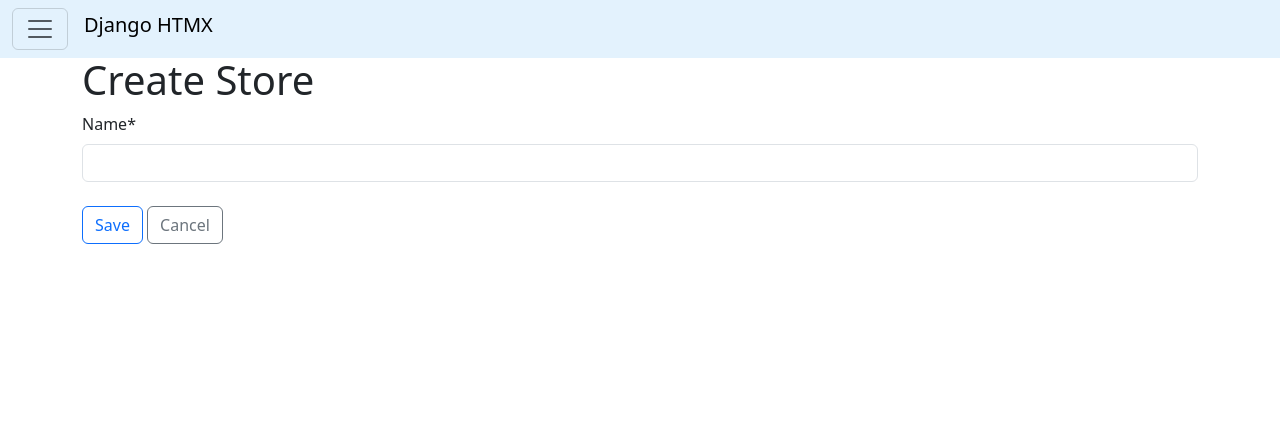
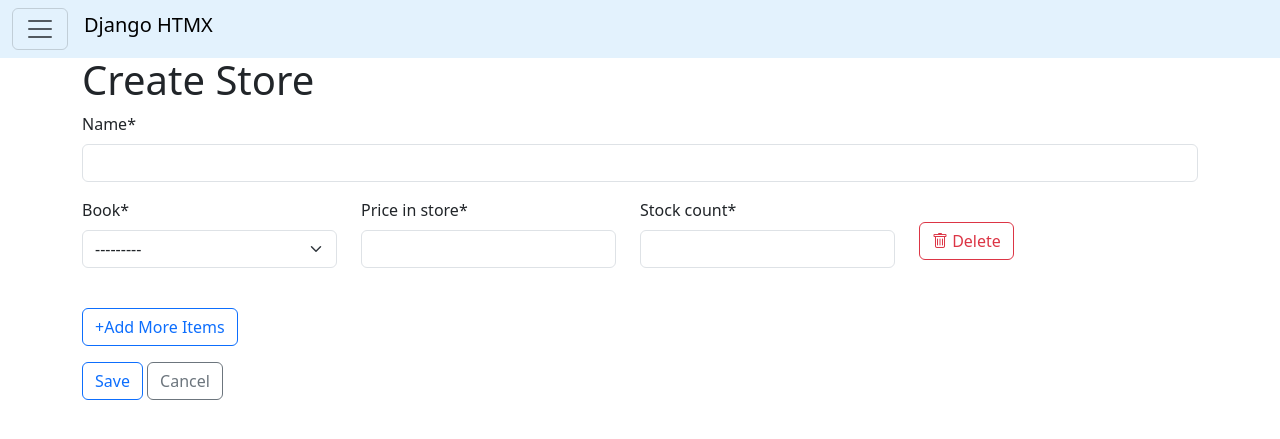
Before and after one commit to bhautik-jivani/django-htmx-project, a Django app: page /store/create/ in a window 1280 px wide. Shown: the top 439 px of the page. Run offline with Django 5.2, Linux system fonts and the light colour scheme; tables that the repository leaves empty hold one stand-in row (values such as "Sample post"); some libraries are stand-ins or nearby versions.

Commit message:
Added inline formset for store and add more items added in store for Books and pending to work on remove books

```diff
--- a/myapp/forms/store.py
+++ b/myapp/forms/store.py
@@ -4,10 +4,10 @@
 
 # crispy forms imports
 from crispy_forms.helper import FormHelper
-from crispy_forms.layout import Layout, Field, Div, HTML
+from crispy_forms.layout import Layout, Field, Div, HTML, Row, Column
 
 # project imports
-from myapp.models import Store, Book, Person, Publisher
+from myapp.models import Store, StoreBook, Book, Person, Publisher
 
 # project forms imports
 from myapp.forms.person import PersonForm
@@ -19,3 +19,30 @@
     class Meta:
         model = Store
         fields = ['id', 'name']
+
+
+class StoreBookForm(forms.ModelForm):
+    class Meta:
+        model = StoreBook
+        fields = ['id', 'store', 'book', 'price_in_store', 'stock_count']
+
+    def __init__(self, *args, **kwargs):
+        super().__init__(*args, **kwargs)
+        self.helper = FormHelper()
+        self.helper.layout = Layout(
+            Row(
+                Column('book', css_class='col-md-3'),
+                Column('price_in_store', css_class='col-md-3'),
+                Column('stock_count', css_class='col-md-3'),
+            )
+        )
+
+
+
+StoreBookFormSet = inlineformset_factory(
+    Store,
+    StoreBook,
+    form=StoreBookForm,
+    extra=1,
+    can_delete=True,
+)
--- a/myapp/models.py
+++ b/myapp/models.py
@@ -45,6 +45,9 @@
     # Many-to-many relationship with a through model for roles
     persons = models.ManyToManyField(Person)
 
+    def __str__(self):
+        return f"{self.name} ({self.pages} pages) - {self.rating} rating"
+
 
 # class BookPersonRole(models.Model):
 #     book = models.ForeignKey(Book, on_delete=models.CASCADE)
--- a/myapp/urls.py
+++ b/myapp/urls.py
@@ -24,6 +24,7 @@
 htmx_urlpatterns = [
     path('book/create/add-person/', views.AddPersonFormView.as_view(), name='add_person_form_view'),
     path('book/create/add-publisher/', views.AddPublisherFormView.as_view(), name='add_publisher_form_view'),
+    path('store/add-book/', views.AddBookFormView.as_view(), name='add_book_form_view'),
 ]
 
 urlpatterns += htmx_urlpatterns
--- a/myapp/views/store.py
+++ b/myapp/views/store.py
@@ -6,7 +6,7 @@
 from django.http import HttpResponseForbidden, HttpResponse
 
 # project imports
-from myapp.forms import StoreForm, BookForm, PersonForm, PublisherForm
+from myapp.forms import StoreForm, StoreBookFormSet, BookForm, PersonForm, PublisherForm
 from myapp.models import Book, Person, Publisher, Store
 
 
@@ -23,7 +23,6 @@
 class StoreCreateView(CreateView):
     model = Store
     form_class = StoreForm
-    # fields = ['first_name', 'last_name']
     template_name = 'myapp/store/create_form.html'
     success_url = reverse_lazy('myapp:store_list_view')
 
@@ -33,19 +32,25 @@
     #         return super().dispatch(request, *args, **kwargs)
     #     return HttpResponseForbidden("<h1>Access Denied</h1>")
 
+    def get_context_data(self, **kwargs):
+        context = super().get_context_data(**kwargs)
+        if self.request.POST:
+            context['formset'] = StoreBookFormSet(self.request.POST, instance=self.object)
+        else:
+            context['formset'] = StoreBookFormSet(instance=self.object)
+        return context
+
     def form_valid(self, form):
         context = self.get_context_data()
-        try:
-            print("Form data:", form.cleaned_data)  # Debug print
-            response = super().form_valid(form)
-            print("Response:", response)  # Debug print
-
-            messages.success(self.request, 'Book created successfully!')
-            return response
-        except Exception as e:
-            print("Error:", str(e))  # Debug print
-            messages.error(self.request, f'Error creating book: {str(e)}')
-            return self.form_invalid(form)
+        formset = context['formset']
+        if formset.is_valid():
+            self.object = form.save()
+            formset.instance = self.object
+            formset.save()
+            messages.success(self.request, 'Store created successfully!')
+            return super().form_valid(form)
+        else:
+            return self.render_to_response(self.get_context_data(form=form))
 
     def form_invalid(self, form):
         print("Form errors:", form.errors)  # Debug print
@@ -82,3 +87,14 @@
 #         print("Form errors:", form.errors)  # Debug print
 #         messages.error(self.request, 'Please correct the errors below.')
 #         return super().form_invalid(form)
+
+
+class AddBookFormView(View):
+    def get(self, request):
+        index = request.GET.get('index', 0)
+        formset = StoreBookFormSet()
+        form = formset.empty_form
+        form.prefix = f"{formset.prefix}-{index}"
+        response = render(request, 'myapp/store/add_book_form.html', {'form': form})
+        response['HX-Trigger-After-Swap'] = 'update_formset_count'
+        return response
--- a/templates/base.html
+++ b/templates/base.html
@@ -10,6 +10,8 @@
 
     <!-- Bootstrap CSS -->
     <link href="https://cdn.jsdelivr.net/npm/bootstrap@5.3.6/dist/css/bootstrap.min.css" rel="stylesheet" integrity="sha384-4Q6Gf2aSP4eDXB8Miphtr37CMZZQ5oXLH2yaXMJ2w8e2ZtHTl7GptT4jmndRuHDT" crossorigin="anonymous">
+    <!-- Bootstrap Icons -->
+    <link rel="stylesheet" href="https://cdn.jsdelivr.net/npm/bootstrap-icons@1.13.1/font/bootstrap-icons.min.css">
     <!-- Bootstrap JS -->
     <script src="https://cdn.jsdelivr.net/npm/bootstrap@5.3.6/dist/js/bootstrap.bundle.min.js" integrity="sha384-j1CDi7MgGQ12Z7Qab0qlWQ/Qqz24Gc6BM0thvEMVjHnfYGF0rmFCozFSxQBxwHKO" crossorigin="anonymous"></script>
 
--- /dev/null
+++ b/templates/myapp/store/add_book_form.html
@@ -0,0 +1,19 @@
+{% load crispy_forms_tags %}
+
+<div class="row mb-3 book-form-row">
+    {% for field in form %}
+        {% if field.is_hidden %}
+            {{ field }}
+        {% elif field == form.DELETE %}
+            <div class="col-md-3 d-flex justify-content-start align-items-center">
+                <button type="button" class="btn btn-outline-danger" onclick="remove_formset_count()">
+                    <i class="bi bi-trash"></i> {{form.DELETE.label}}
+                </button>
+            </div>
+        {% else %}
+            <div class="col-md-3">
+                {{ field|as_crispy_field }}
+            </div>
+        {% endif %}
+    {% endfor %}
+</div>
--- a/templates/myapp/store/create_form.html
+++ b/templates/myapp/store/create_form.html
@@ -23,36 +23,19 @@
     {% csrf_token %}
 
     {% for field in form %}
-        {% if field.label == 'Persons' %}
-            {{ field|as_crispy_field }}
-            <button
-                type="button"
-                class="btn btn-outline-secondary mb-2"
-                hx-get="{% url 'myapp:add_person_form_view' %}"
-                hx-target="#modals-here"
-                hx-trigger="click"
-                data-bs-toggle="modal"
-                data-bs-target="#modals-here"
-            >
-                + Add Person
-            </button>
-        {% elif field.label == 'Publisher' %}
-            {{ field|as_crispy_field }}
-            <button
-                type="button"
-                class="btn btn-outline-secondary mb-2"
-                hx-get="{% url 'myapp:add_publisher_form_view' %}"
-                hx-target="#modals-here"
-                hx-trigger="click"
-                data-bs-toggle="modal"
-                data-bs-target="#modals-here"
-            >
-                + Add Publisher
-            </button>
-        {% else %}
-            {{ field|as_crispy_field }}
-        {% endif %}
+        {{ field|as_crispy_field }}
     {% endfor %}
+
+    {{ formset.management_form }}
+    <div class="row" id="add-book-form">
+        {% for form in formset %}
+            {% include "myapp/store/add_book_form.html" with form=form %}
+        {% endfor %}
+    </div>
+
+    <div>
+        <button type="button" class="btn btn-outline-primary my-2" id="add-more-book-button" hx-get="{% url 'myapp:add_book_form_view' %}" hx-target="#add-book-form" hx-swap="beforeend" hx-vals="js:{'index': document.getElementById('id_{{formset.prefix}}-TOTAL_FORMS').value}">+Add More Items</button>
+    </div>
 
     <button type="submit" class="btn btn-outline-primary my-2">Save</button>
     <a href="{% url 'myapp:book_list_view' %}" class="btn btn-outline-secondary my-2">Cancel</a>
@@ -87,8 +70,26 @@
 
             // Handle modal hidden
             modal.hide();
+        });
 
+        // Handle update formset count
+        document.addEventListener('update_formset_count', function() {
+            console.log('update_formset_count');
+            const formsetCount = document.getElementById(`id_{{formset.prefix}}-TOTAL_FORMS`);
+            console.log("BEFORE: formsetCount.value", formsetCount.value, "type", typeof formsetCount.value);
+            formsetCount.value = parseInt(formsetCount.value) + 1 ;
+            console.log("AFTER: formsetCount.value", formsetCount.value, "type", typeof formsetCount.value);
         });
+
+        document.addEventListener('remove_formset_count', function() {
+            console.log('remove_formset_count');
+            const formsetCount = document.getElementById(`id_{{formset.prefix}}-TOTAL_FORMS`);
+            console.log("BEFORE: formsetCount.value", formsetCount.value, "type", typeof formsetCount.value);
+            formsetCount.value = parseInt(formsetCount.value) - 1 ;
+            console.log("AFTER: formsetCount.value", formsetCount.value, "type", typeof formsetCount.value);
+        });
+
+
 
 
     });
```
